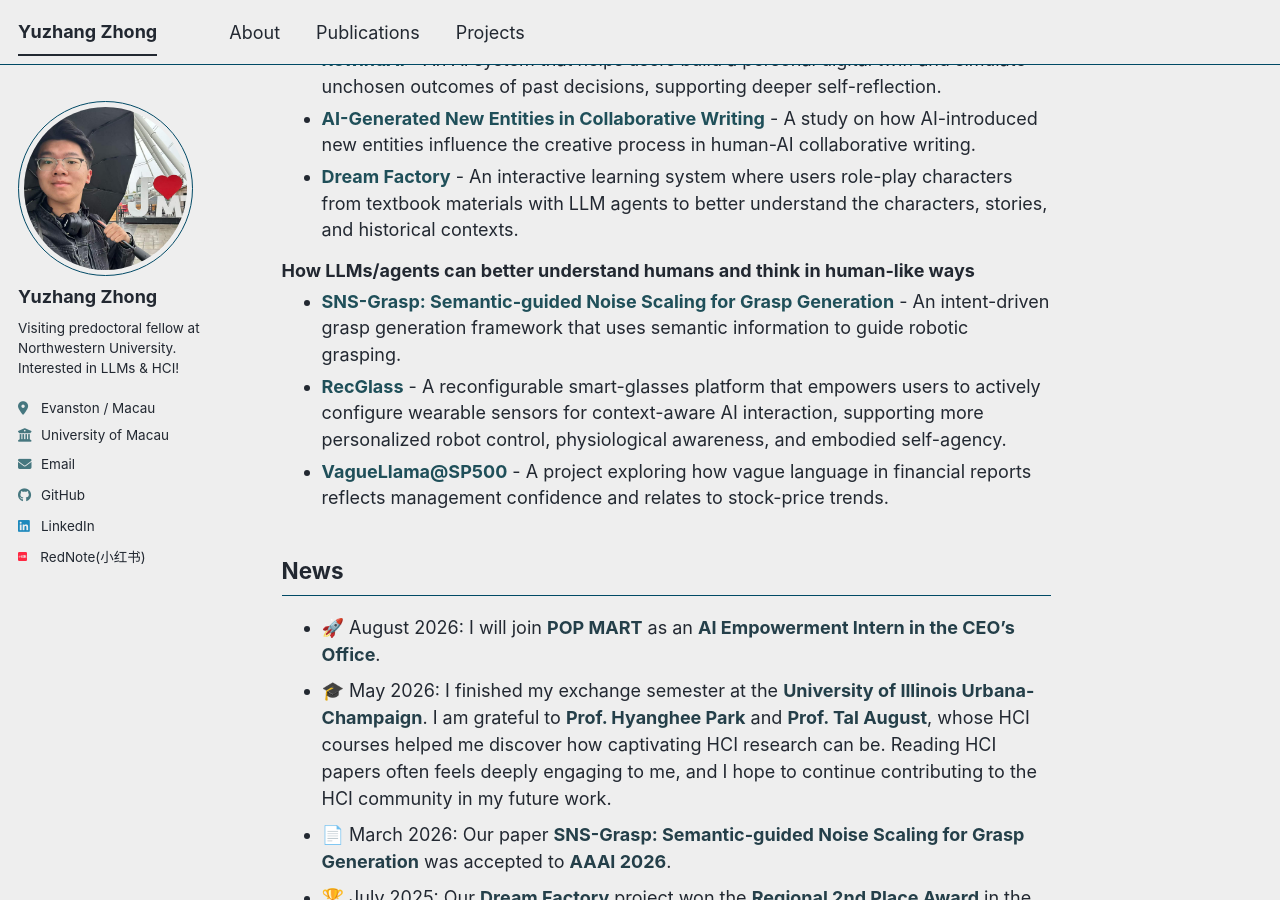
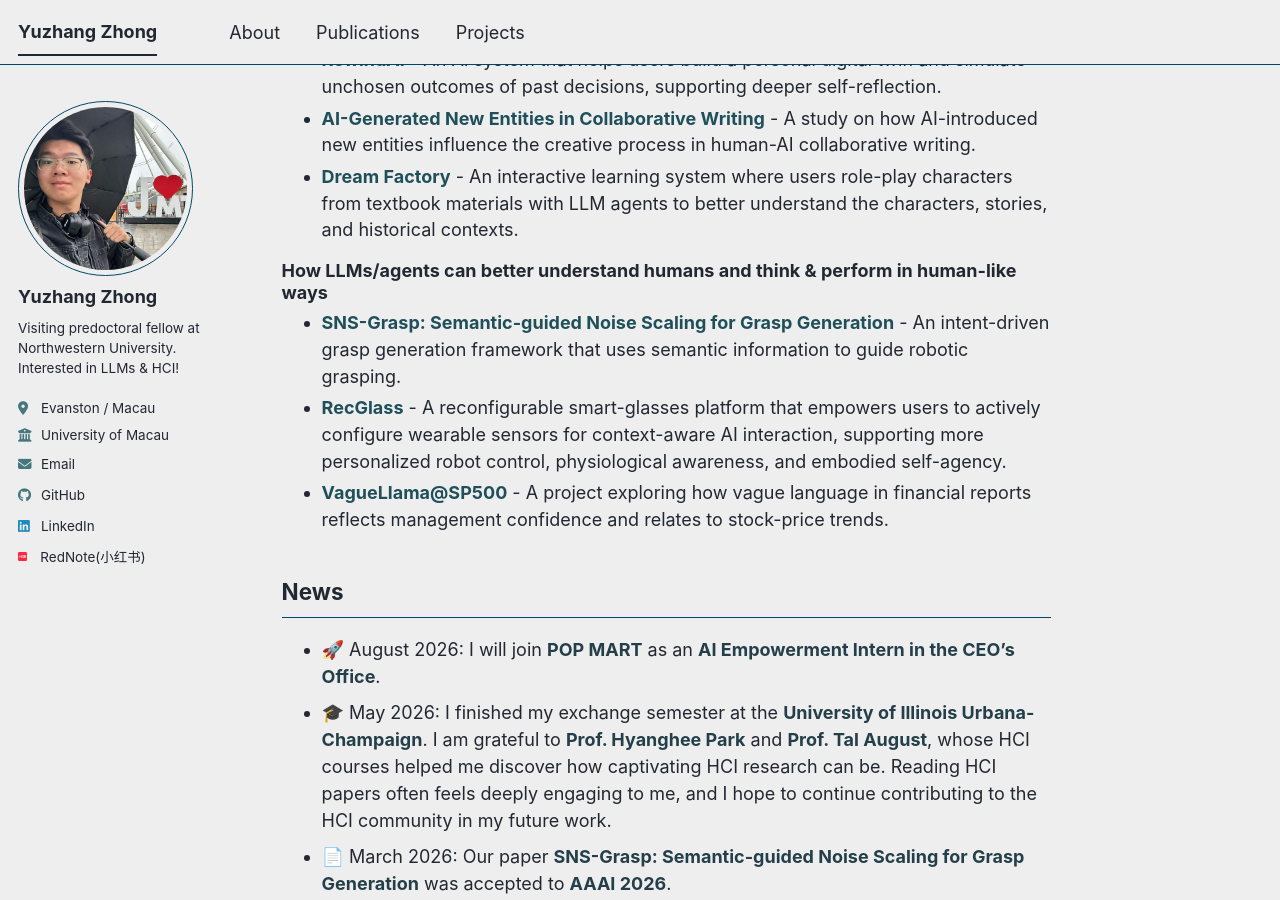
Before and after one commit to yuzhang-zhong/yuzhang-zhong.github.io, a Jekyll site: the page built from _pages/about.md, in a window 1280 px wide and 900 px high, scrolled down 670 px. Built offline with Jekyll 4.4.1, drawn with Linux system fonts in a browser that asks for light colours; a style sheet for code colours, icons or effects is not loaded.

Commit message:
Refine human-like AI direction title

```diff
--- a/_pages/about.md
+++ b/_pages/about.md
@@ -32,7 +32,7 @@ Selected projects I have worked on or am currently developing:
 - <span class="project-name">AI-Generated New Entities in Collaborative Writing</span> - A study on how AI-introduced new entities influence the creative process in human-AI collaborative writing.
 - <span class="project-name">Dream Factory</span> - An interactive learning system where users role-play characters from textbook materials with LLM agents to better understand the characters, stories, and historical contexts.
 
-### How LLMs/agents can better understand humans and think in human-like ways
+### How LLMs/agents can better understand humans and think & perform in human-like ways
 
 - <span class="project-name">SNS-Grasp: Semantic-guided Noise Scaling for Grasp Generation</span> - An intent-driven grasp generation framework that uses semantic information to guide robotic grasping.
 - <span class="project-name">RecGlass</span> - A reconfigurable smart-glasses platform that empowers users to actively configure wearable sensors for context-aware AI interaction, supporting more personalized robot control, physiological awareness, and embodied self-agency.
--- a/_pages/portfolio.html
+++ b/_pages/portfolio.html
@@ -21,7 +21,7 @@ imagination, learning, and creative agency.</p>
   {% include project-plain-item.html %}
 {% endfor %}
 
-<h2>Human-like Understanding</h2>
+<h2>Human-like Understanding and Performance</h2>
 
 <p>These projects investigate how models and agents can better interpret
 human intent, context, language, and decision-making signals.</p>
```
